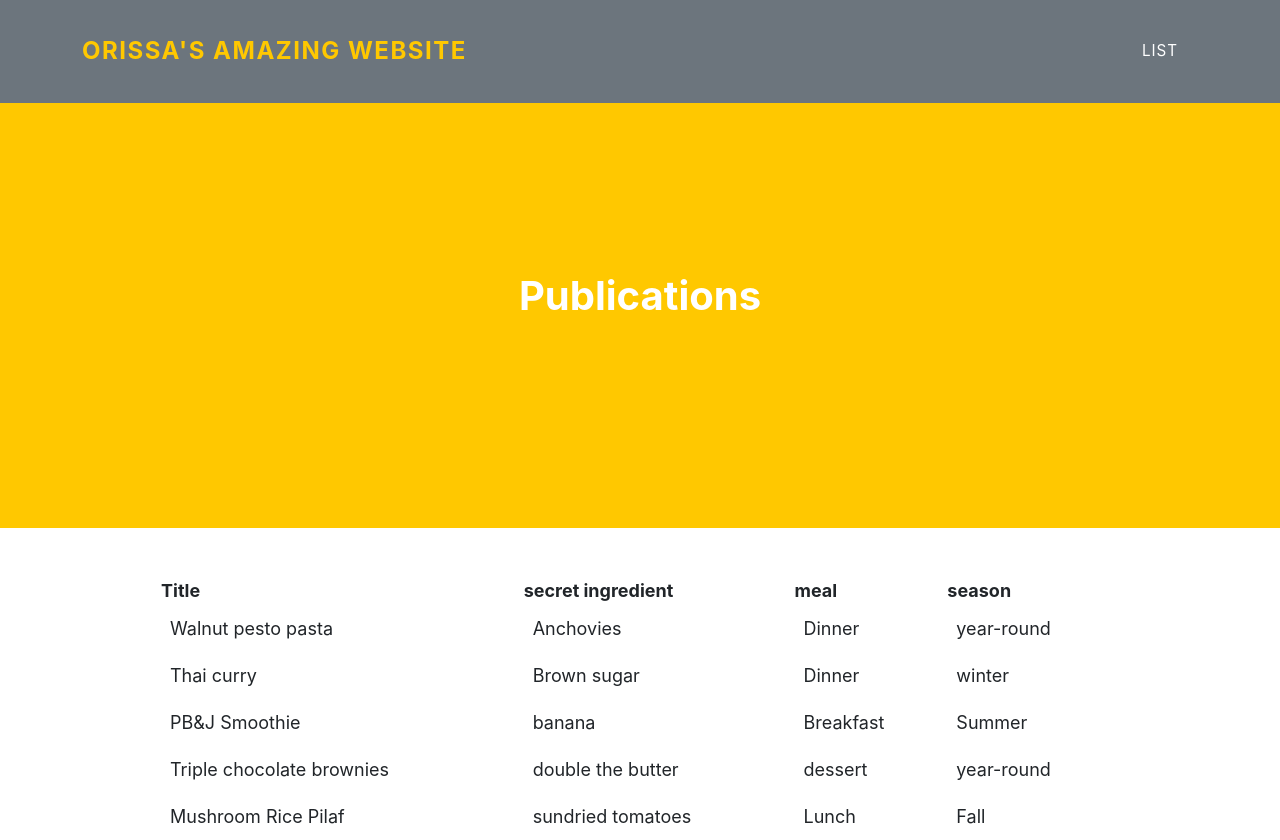
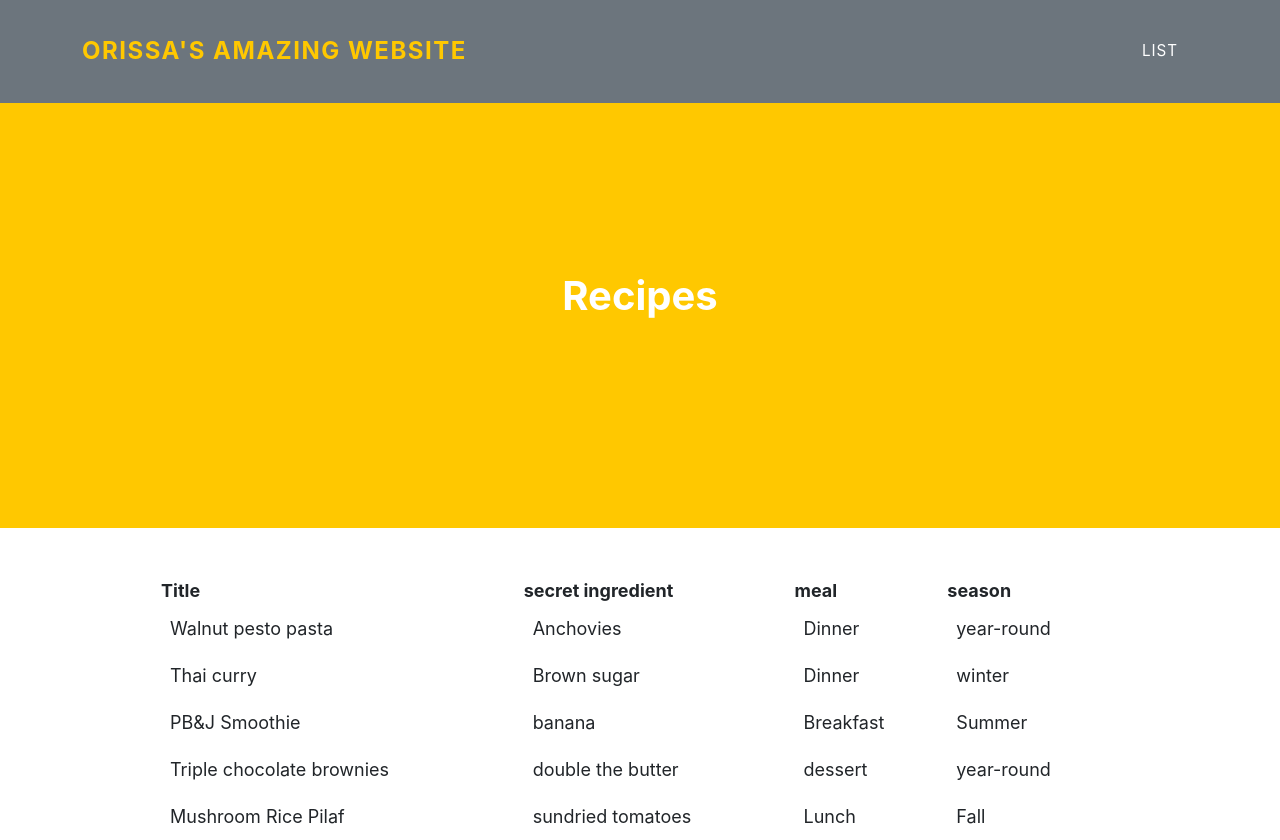
Before and after one commit to orissa-rose/orissa-rose.github.io, a plain HTML site: page list.html in a window 1280 px wide. Drawn offline with Linux system fonts and the light colour scheme.

Commit message:
Update list.html

```diff
--- a/list.html
+++ b/list.html
@@ -20,7 +20,7 @@
         </nav>
         <!--This code creates the middle section of the webpage-->
         <header class="masthead bg-primary text-white text-center">
-            <h1>Publications</h1>
+            <h1>Recipes</h1>
         </header>
         <!--Here is where the table will be loaded in.  The actual table will be loaded in JavaScript.-->
         <center>
```
